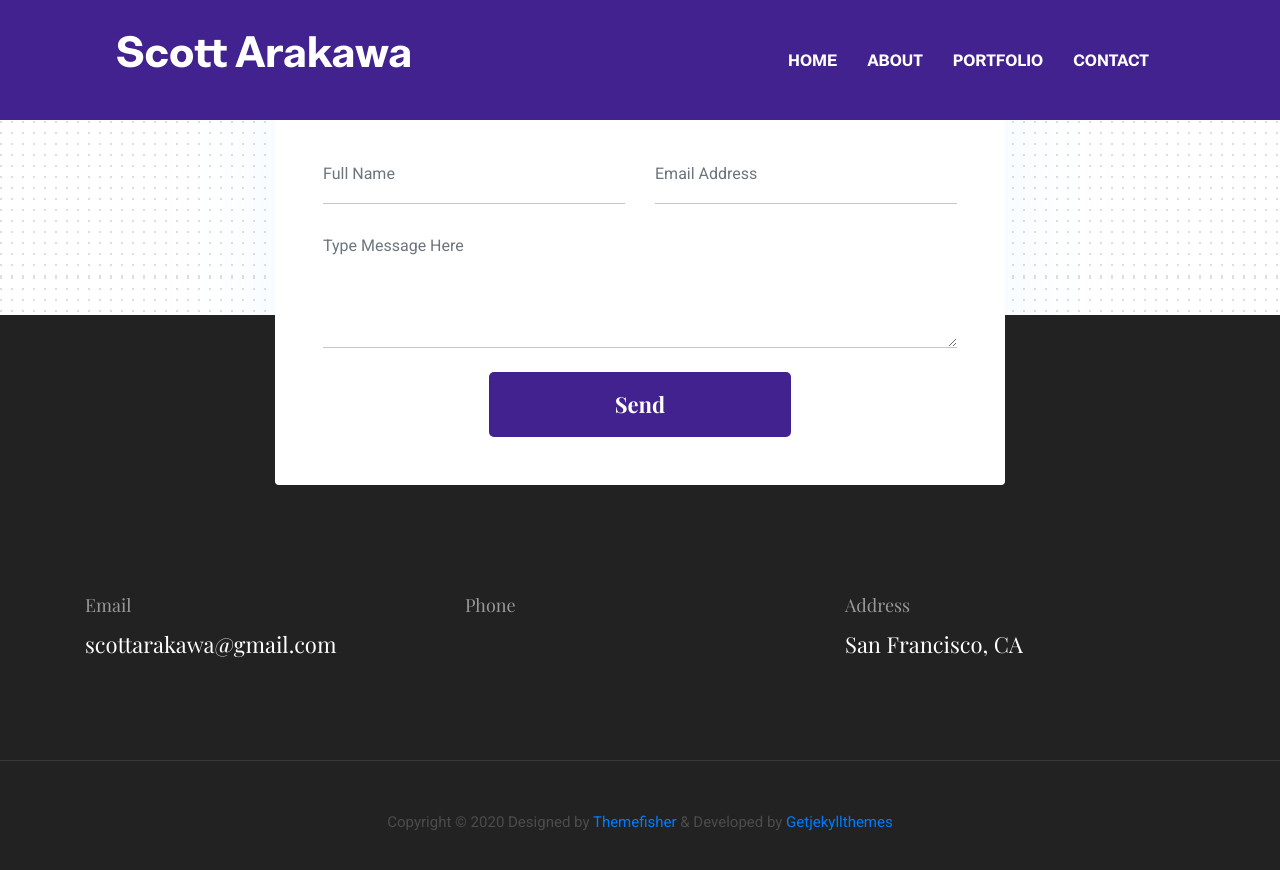
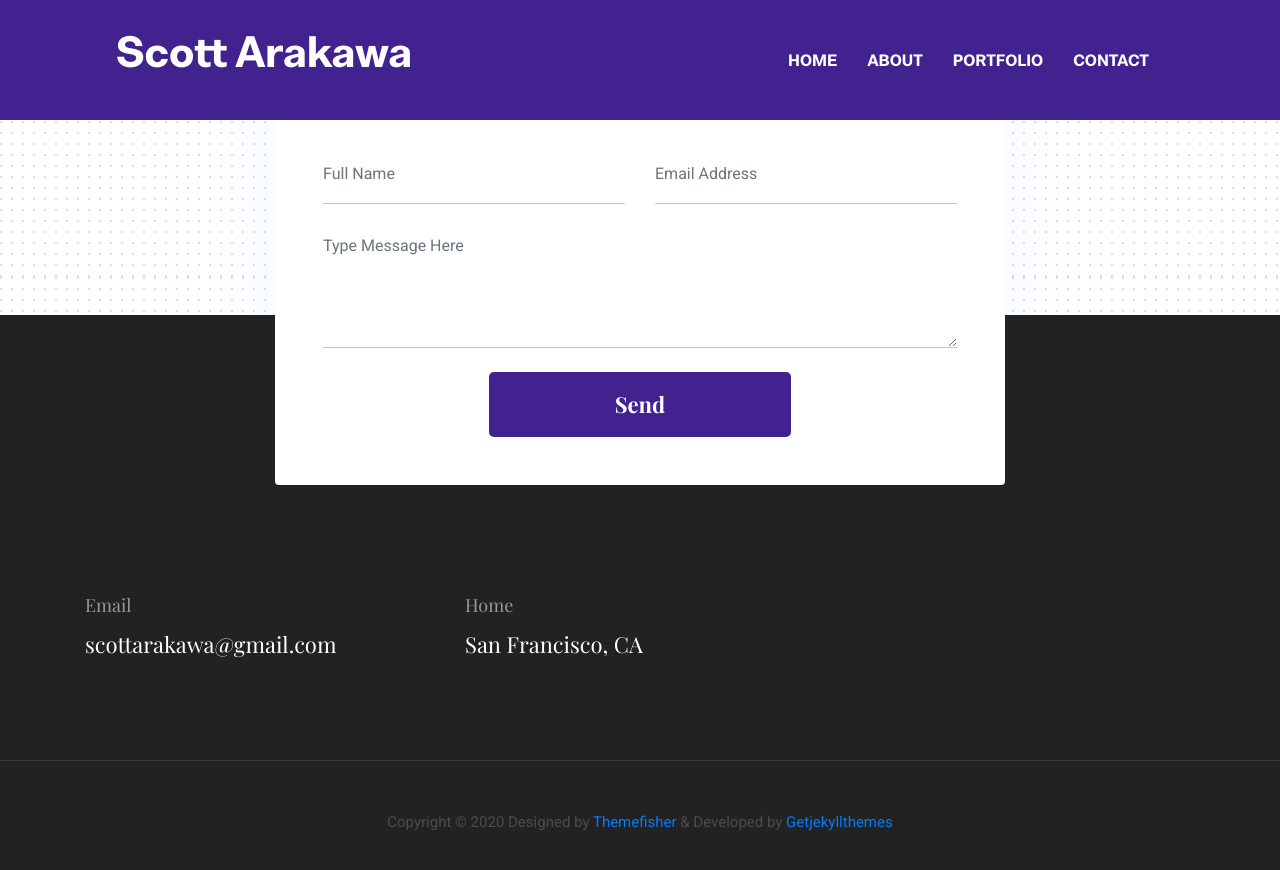
Before and after one commit to iBrunch/iBrunch.github.io, a Jekyll site: the page built from index.html, in a window 1280 px wide and 900 px high, scrolled down 2998 px. Shown: the top 870 px of the window. Built offline with Jekyll 4.4.1, drawn with Linux system fonts in a browser that asks for light colours.

Commit message:
Removed phone, changed Address to Home

```diff
--- a/_includes/footer.html
+++ b/_includes/footer.html
@@ -7,12 +7,14 @@
           <h5 class="text-light">Email</h5>
           <p class="text-white paragraph-lg font-secondary">{{ site.data.settings.email }}</p>
         </div>
+        <!--
         <div class="col-md-4">
           <h5 class="text-light">Phone</h5>
           <p class="text-white paragraph-lg font-secondary">{{ site.data.settings.phone }}</p>
         </div>
+        -->
         <div class="col-md-4">
-          <h5 class="text-light">Address</h5>
+          <h5 class="text-light">Home</h5>
           <p class="text-white paragraph-lg font-secondary">{{ site.data.settings.address }}</p>
         </div>
       </div>
```
